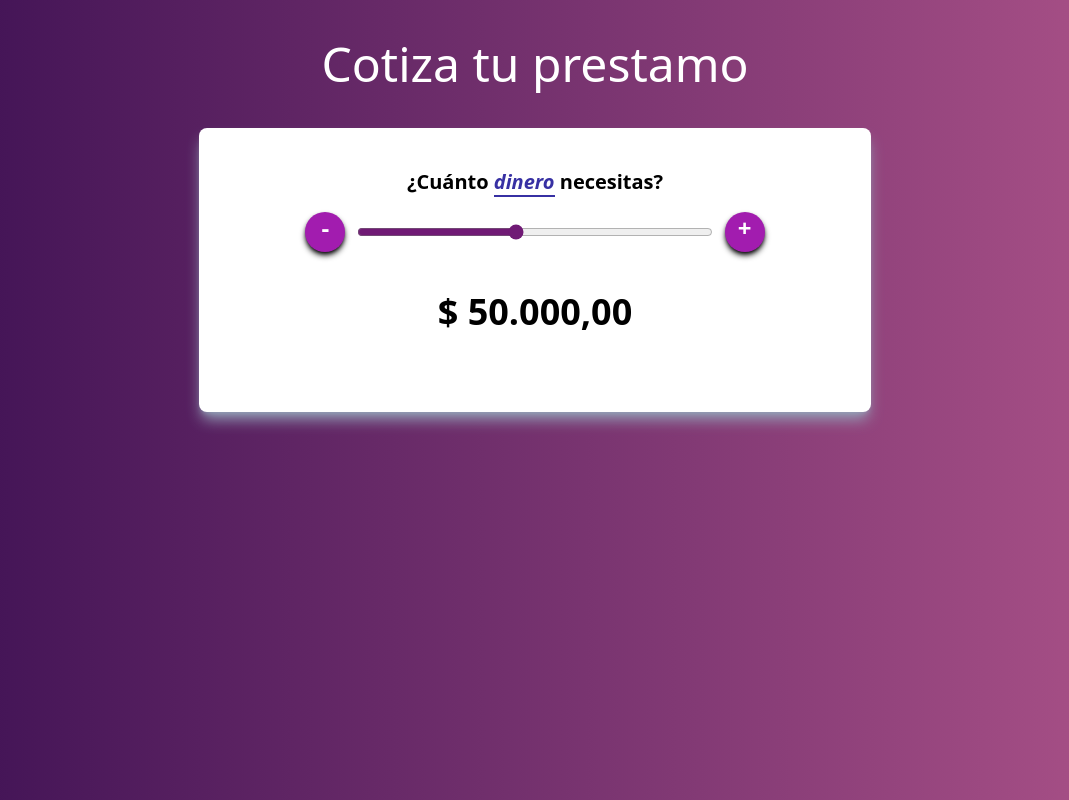
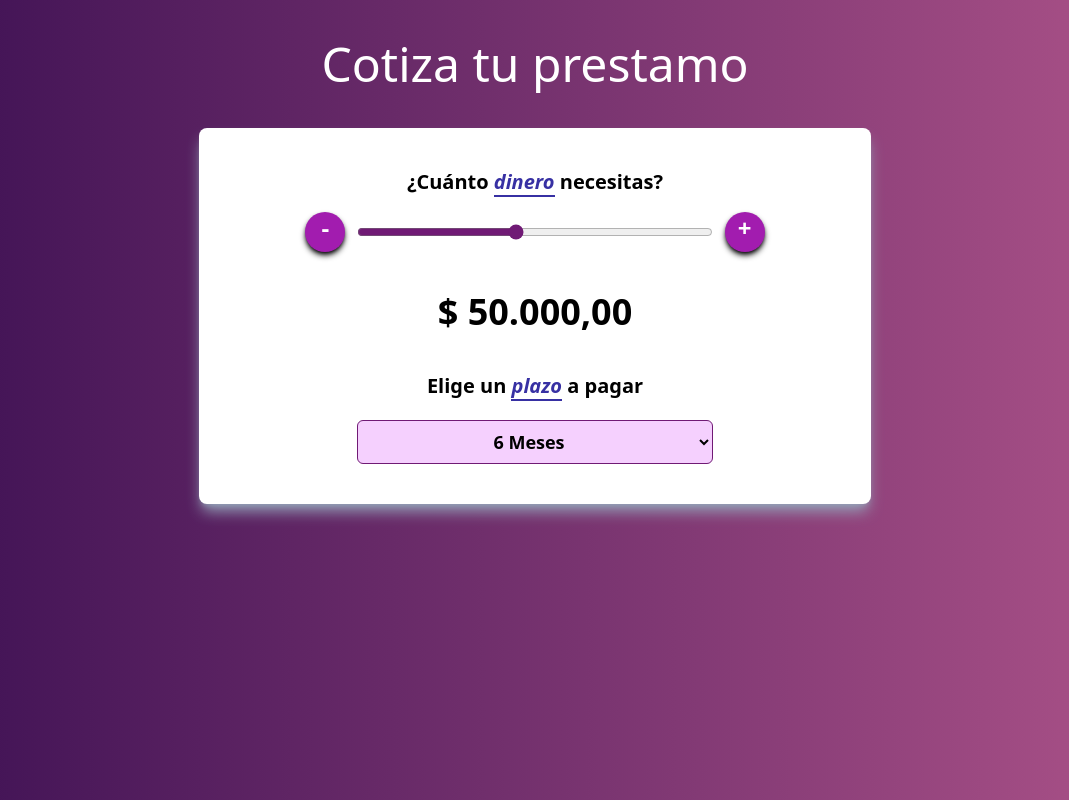
Before and after one commit to iam-leo/cotizador-prestamos-react, a React (Vite) app: page / in a window 1280 px wide. Shown: the whole page, without its empty margins (105-1174 px from the left). Built offline with nearby package versions, Linux system fonts and the light colour scheme.

Commit message:
add selection of months to pay

```diff
--- a/src/App.jsx
+++ b/src/App.jsx
@@ -5,6 +5,7 @@ import { buttonEffect, formatearDinero } from "./helpers";
 
 function App() {
   const [cantidad, setCantidad] = useState(50000);
+  const [meses, setMeses] = useState(6)
 
   const MIN = 10000;
   const MAX = 100000;
@@ -60,6 +61,21 @@ function App() {
           />
         </div>
         <p className="my-10 text-4xl font-bold text-center">{formatearDinero(cantidad)}</p>
+
+        <h2 className="text-xl font-semibold text-center">Elige un <span className="italic text-indigo-800 border-b-2 border-indigo-800">plazo</span> a pagar</h2>
+
+        <div className="flex justify-center">
+          <select
+            className="w-3/5 p-2 mt-5 text-lg font-bold text-center border rounded-md bg-fuchsia-200 border-fuchsia-900"
+            value={meses}
+            onChange={ e => setMeses(+e.target.value)}
+          >
+            <option value="6">6 Meses</option>
+            <option value="12">12 Meses</option>
+            <option value="18">18 Meses</option>
+            <option value="24">24 Meses</option>
+          </select>
+        </div>
       </div>
     </>
   )
--- a/src/components/Header.jsx
+++ b/src/components/Header.jsx
@@ -1,6 +1,6 @@
 function Header(){
     return(
-        <h2 className="text-xl font-semibold text-center">¿Cuánto <span className="italic text-indigo-800 border-b-2 border-indigo-800 ">dinero</span>  necesitas?</h2>
+        <h2 className="text-xl font-semibold text-center">¿Cuánto <span className="italic text-indigo-800 border-b-2 border-indigo-800">dinero</span>  necesitas?</h2>
     )
 }
 
```
